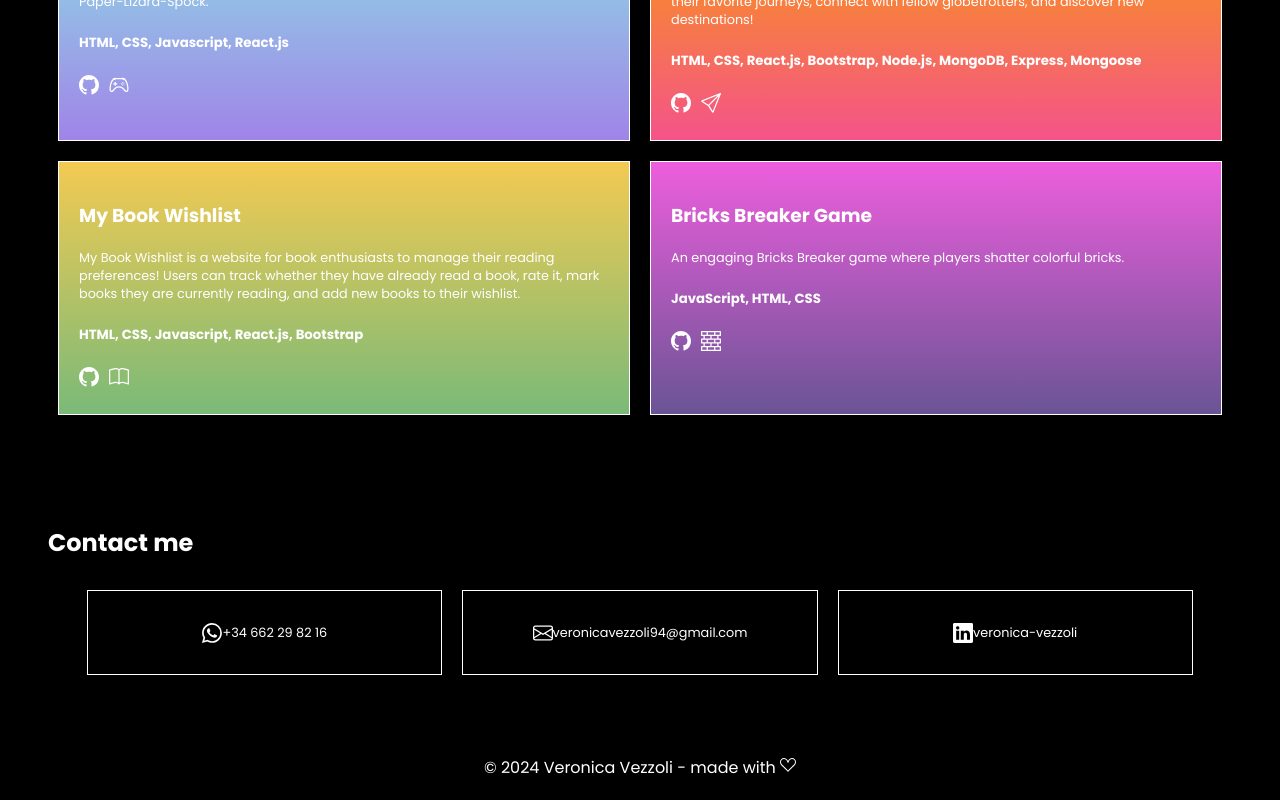
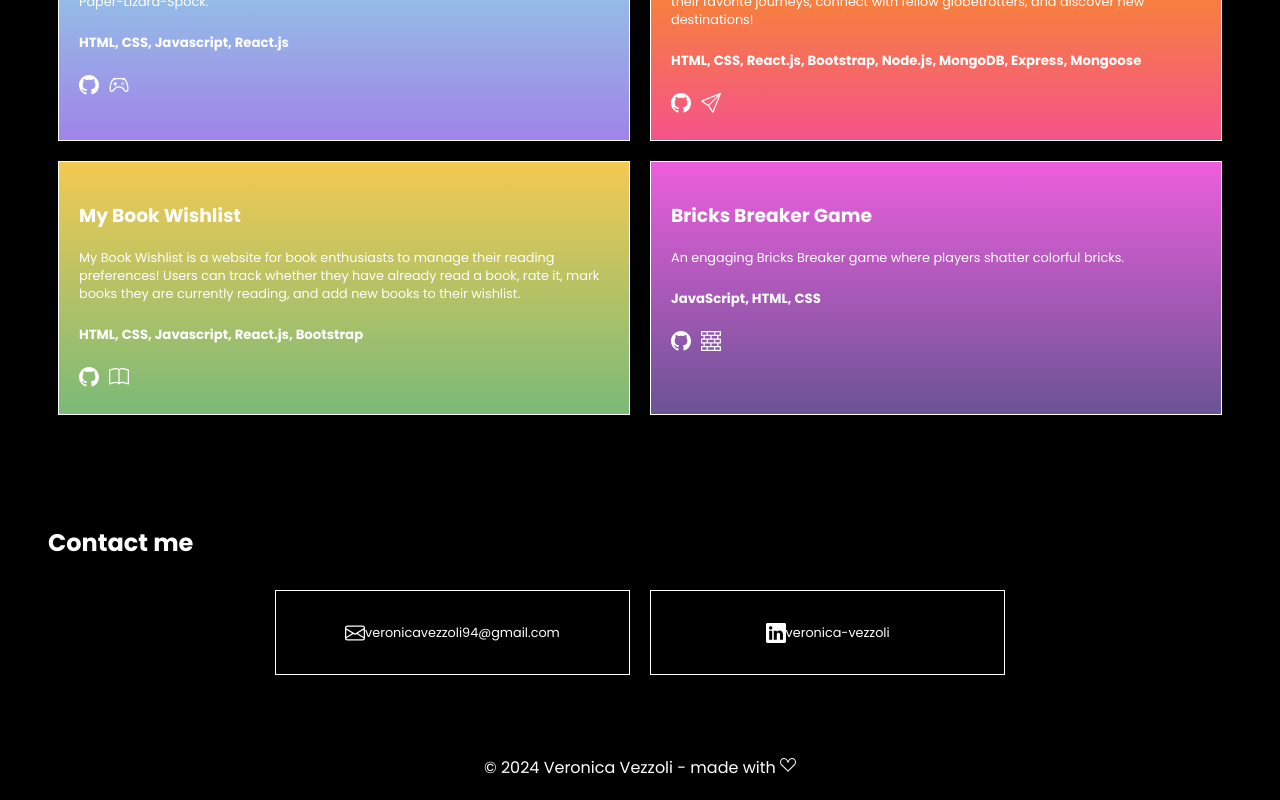
Before and after one commit to VeronicaVez/portfolio, a React (Vite) app: page / in a window 1280 px wide. Shown: the part 973-1773 px from the top of the page. Built offline with nearby package versions, Linux system fonts and the light colour scheme.

Commit message:
Update ContactMe.jsx

```diff
--- a/src/Components/ContactMe/ContactMe.jsx
+++ b/src/Components/ContactMe/ContactMe.jsx
@@ -5,25 +5,6 @@
     <div className="contactme" id="contact-me">
       <h2>Contact me</h2>
       <div className="contact-style">
-        <a
-          className="contact-card"
-          href="https://api.whatsapp.com/send?phone=+34662298216&text=Hi, Veronica!"
-          target="_blank"
-        >
-          <article className="contact">
-            <svg
-              xmlns="http://www.w3.org/2000/svg"
-              width="20"
-              height="20"
-              fill="white"
-              class="bi bi-whatsapp"
-              viewBox="0 0 16 16"
-            >
-              <path d="M13.601 2.326A7.85 7.85 0 0 0 7.994 0C3.627 0 .068 3.558.064 7.926c0 1.399.366 2.76 1.057 3.965L0 16l4.204-1.102a7.9 7.9 0 0 0 3.79.965h.004c4.368 0 7.926-3.558 7.93-7.93A7.9 7.9 0 0 0 13.6 2.326zM7.994 14.521a6.6 6.6 0 0 1-3.356-.92l-.24-.144-2.494.654.666-2.433-.156-.251a6.56 6.56 0 0 1-1.007-3.505c0-3.626 2.957-6.584 6.591-6.584a6.56 6.56 0 0 1 4.66 1.931 6.56 6.56 0 0 1 1.928 4.66c-.004 3.639-2.961 6.592-6.592 6.592m3.615-4.934c-.197-.099-1.17-.578-1.353-.646-.182-.065-.315-.099-.445.099-.133.197-.513.646-.627.775-.114.133-.232.148-.43.05-.197-.1-.836-.308-1.592-.985-.59-.525-.985-1.175-1.103-1.372-.114-.198-.011-.304.088-.403.087-.088.197-.232.296-.346.1-.114.133-.198.198-.33.065-.134.034-.248-.015-.347-.05-.099-.445-1.076-.612-1.47-.16-.389-.323-.335-.445-.34-.114-.007-.247-.007-.38-.007a.73.73 0 0 0-.529.247c-.182.198-.691.677-.691 1.654s.71 1.916.81 2.049c.098.133 1.394 2.132 3.383 2.992.47.205.84.326 1.129.418.475.152.904.129 1.246.08.38-.058 1.171-.48 1.338-.943.164-.464.164-.86.114-.943-.049-.084-.182-.133-.38-.232" />
-            </svg>
-            <p>+34 662 29 82 16</p>
-          </article>
-        </a>
         <a
           className="contact-card"
           href="mailto:veronicavezzoli94@gmail.com"
```
